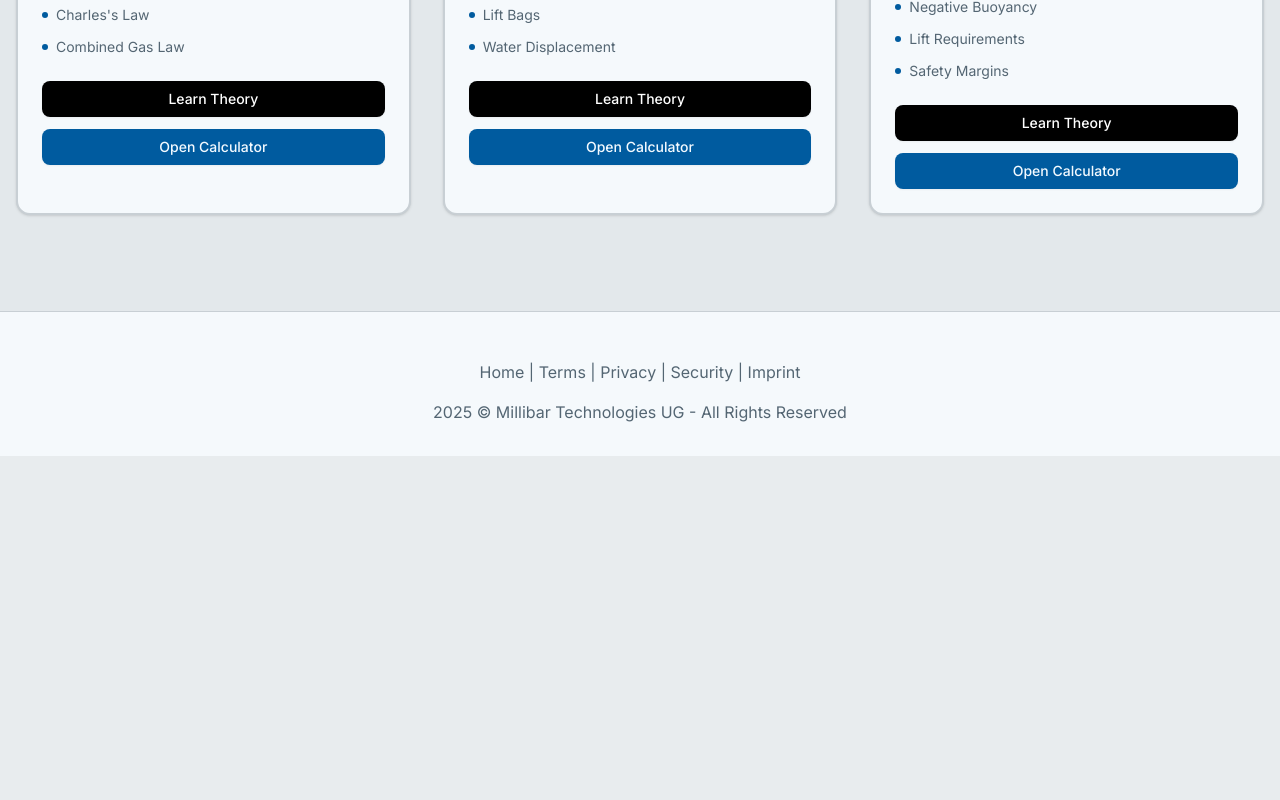
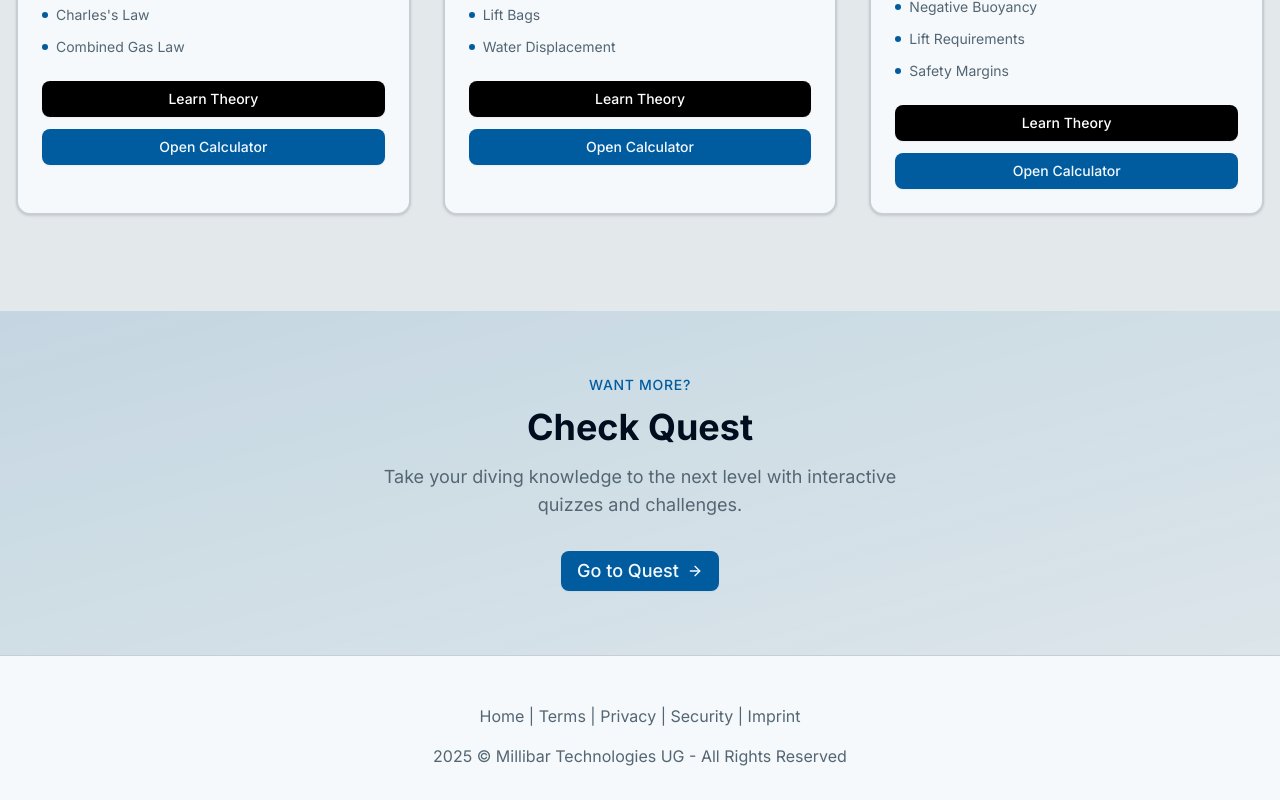
Before and after one commit to MBAR-Millibar/Dive-Theory-Physics, a Next.js app: page / in a window 1280 px wide. Shown: the part 1418-2218 px from the top of the page. Before the commit the page ends 1874 px from the top, so only its background shows below. Built offline with nearby package versions, Linux system fonts and the light colour scheme.

Commit message:
feat: add CTA component before footer in layout
Create "Want more? Check Quest" CTA section with gradient, heading, description, and link.

Co-authored-by: Leandro <34239373+LeandroBerlin@users.noreply.github.com>

```diff
--- a/app/layout.tsx
+++ b/app/layout.tsx
@@ -5,6 +5,7 @@ import { Analytics } from "@vercel/analytics/next"
 import { Suspense } from "react"
 import "./globals.css"
 import { Footer } from "@/components/footer"
+import { QuestCta } from "@/components/quest-cta"
 import { I18nProvider } from "@/lib/i18n/context"
 
 const inter = Inter({
@@ -37,6 +38,7 @@ export default function RootLayout({
         <I18nProvider>
           <Suspense fallback={null}>{children}</Suspense>
           <Analytics />
+          <QuestCta />
           <Footer />
         </I18nProvider>
       </body>
--- /dev/null
+++ b/components/quest-cta.tsx
@@ -0,0 +1,27 @@
+import Link from "next/link"
+import { Button } from "@/components/ui/button"
+import { ArrowRight } from "lucide-react"
+
+export function QuestCta() {
+  return (
+    <section className="relative bg-gradient-to-br from-primary/15 via-accent/10 to-primary/5 py-16 px-4">
+      <div className="max-w-3xl mx-auto text-center">
+        <p className="text-sm font-medium text-primary uppercase tracking-wider mb-3">
+          Want more?
+        </p>
+        <h2 className="text-3xl md:text-4xl font-bold text-foreground mb-4 text-balance">
+          Check Quest
+        </h2>
+        <p className="text-lg text-muted-foreground mb-8 max-w-xl mx-auto text-pretty">
+          Take your diving knowledge to the next level with interactive quizzes and challenges.
+        </p>
+        <Button asChild size="lg" className="text-lg px-8 gap-2">
+          <Link href="https://quest.millibar.io" target="_blank" rel="noopener noreferrer">
+            Go to Quest
+            <ArrowRight className="h-5 w-5" />
+          </Link>
+        </Button>
+      </div>
+    </section>
+  )
+}
```
